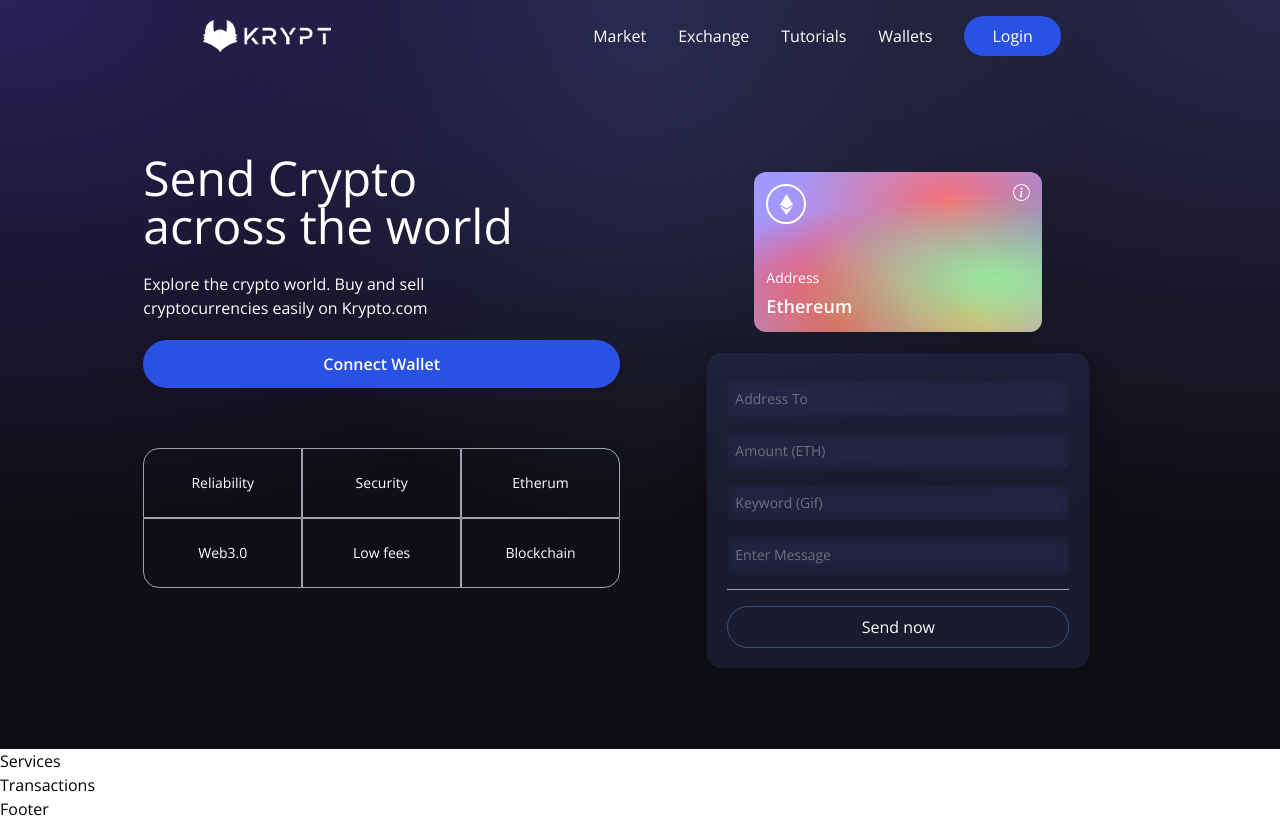
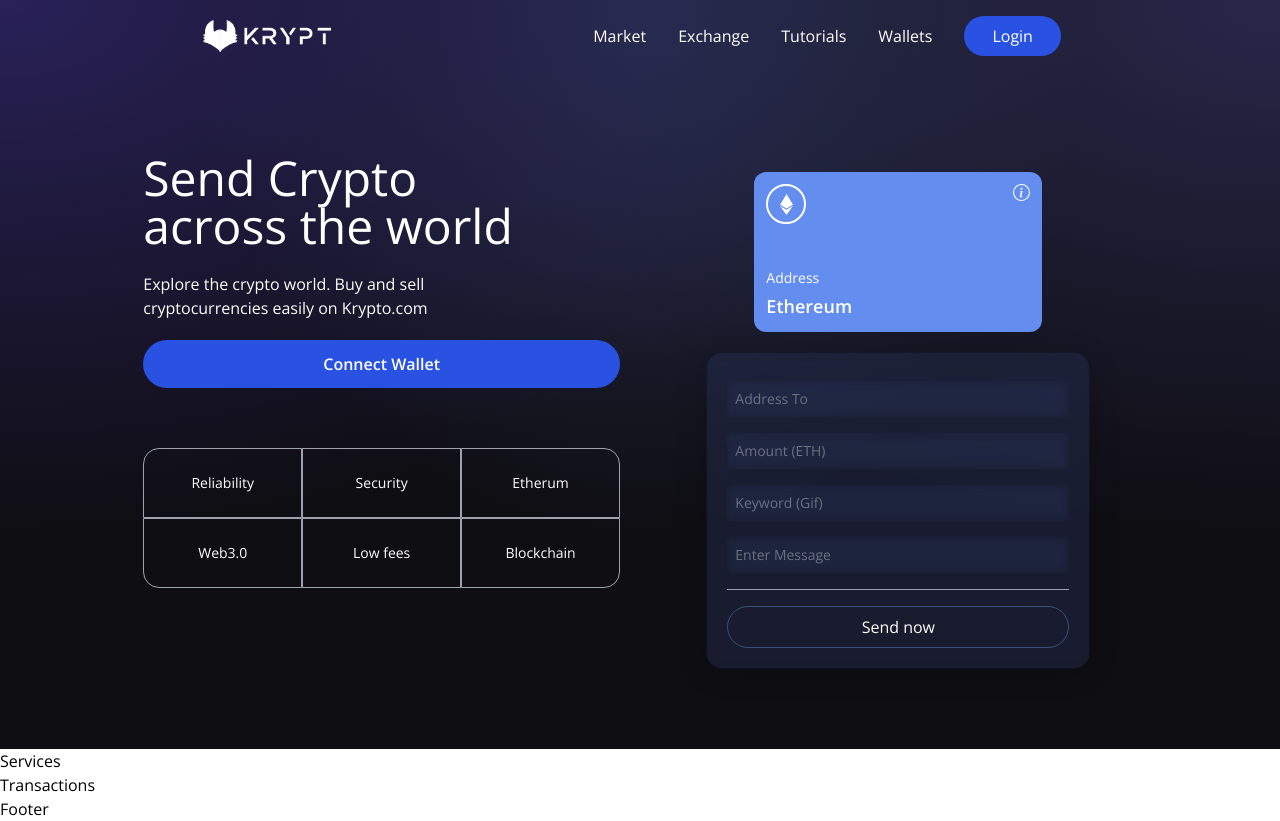
Before and after one commit to techylax/web3.0, a React (Vite) app in the folder client/: page / in a window 1280 px wide. Built offline with nearby package versions, Linux system fonts and the light colour scheme.

Commit message:
Update index.css

```diff
--- a/client/src/index.css
+++ b/client/src/index.css
@@ -61,15 +61,11 @@ body {
 }
 
 .eth-card {
-  background-color:#a099ff;
+  background-color: rgb(99, 141, 238);
   background-image:
-    radial-gradient(at 83% 67%, rgb(152, 231, 156) 0, transparent 58%),
-    radial-gradient(at 67% 20%, hsla(357,94%,71%,1) 0, transparent 59%),
-    radial-gradient(at 88% 35%, hsla(222,81%,65%,1) 0, transparent 50%),
-    radial-gradient(at 31% 91%, hsla(9,61%,61%,1) 0, transparent 52%),
-    radial-gradient(at 27% 71%, hsla(336,91%,65%,1) 0, transparent 49%),
-    radial-gradient(at 74% 89%, hsla(30,98%,65%,1) 0, transparent 51%),
-    radial-gradient(at 53% 75%, hsla(174,94%,68%,1) 0, transparent 45%);
+
+
+    radial-gradient(at 53% 75%,  rgb(99, 141, 238) 0, transparent 68%);
 }
 
 .text-gradient {
```
